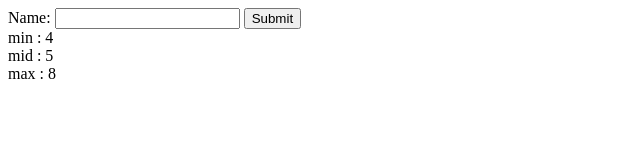
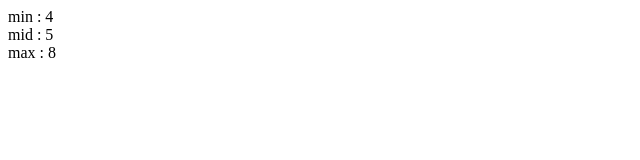
Before and after one commit to oura-hideyoshi/InfoVis2021, a plain HTML site: page W02/W02-task2.html in a window 1280 px wide. Shown: the whole page, without its empty margins (0-640 px from the left). Drawn offline with Linux system fonts and the light colour scheme.

Commit message:
Update W02-task2.html

```diff
--- a/W02/W02-task2.html
+++ b/W02/W02-task2.html
@@ -5,11 +5,6 @@
     <title>Title</title>
 </head>
 <body>
-
-<form name="myForm" action="/action_page.php" onsubmit="return validateForm()" method="post">
-  Name: <input type="text" name="fname">
-  <input type="submit" value="Submit">
-</form>
 
 <script>
     class Vec3 {
```
